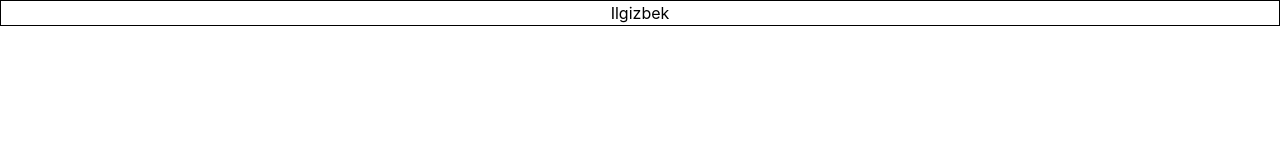
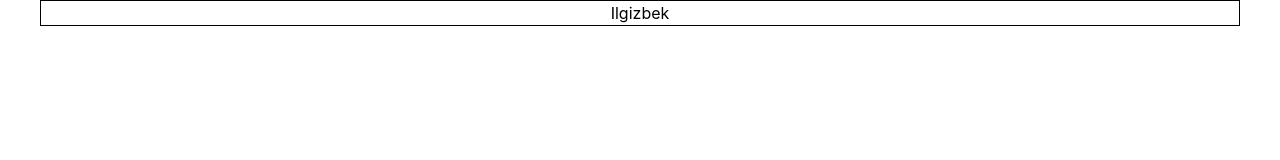
Before and after one commit to Yusuff-Dev/Eatly, a React app: page / in a window 1280 px wide. Shown: the top 160 px of the page. Built offline with nearby package versions, Linux system fonts and the light colour scheme; the HTML template or start-up script is replaced by a standard one.

Commit message:
index css changed

```diff
--- a/src/index.css
+++ b/src/index.css
@@ -1 +1,6 @@
 @import "tailwindcss";
+
+.container{
+  margin: 0 auto;
+  max-width: 1200px;
+}
```
